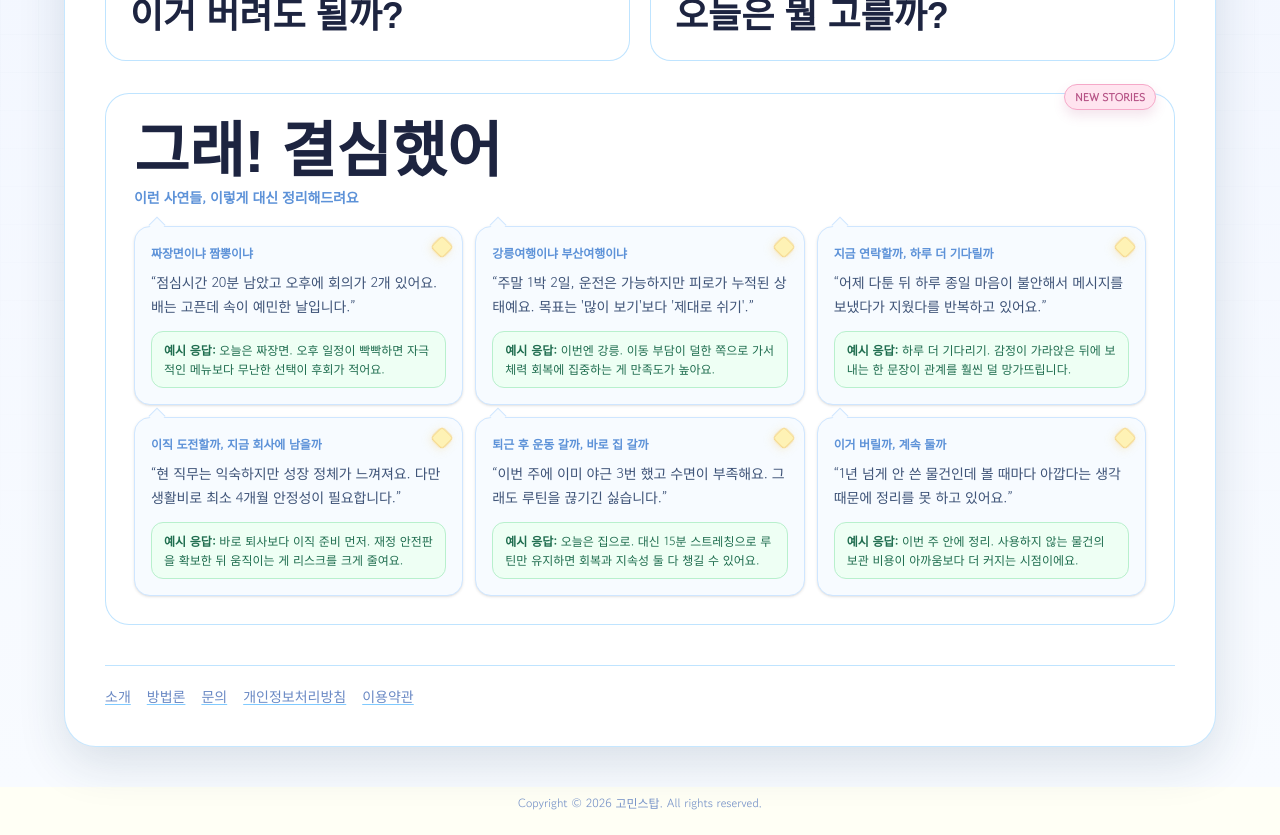
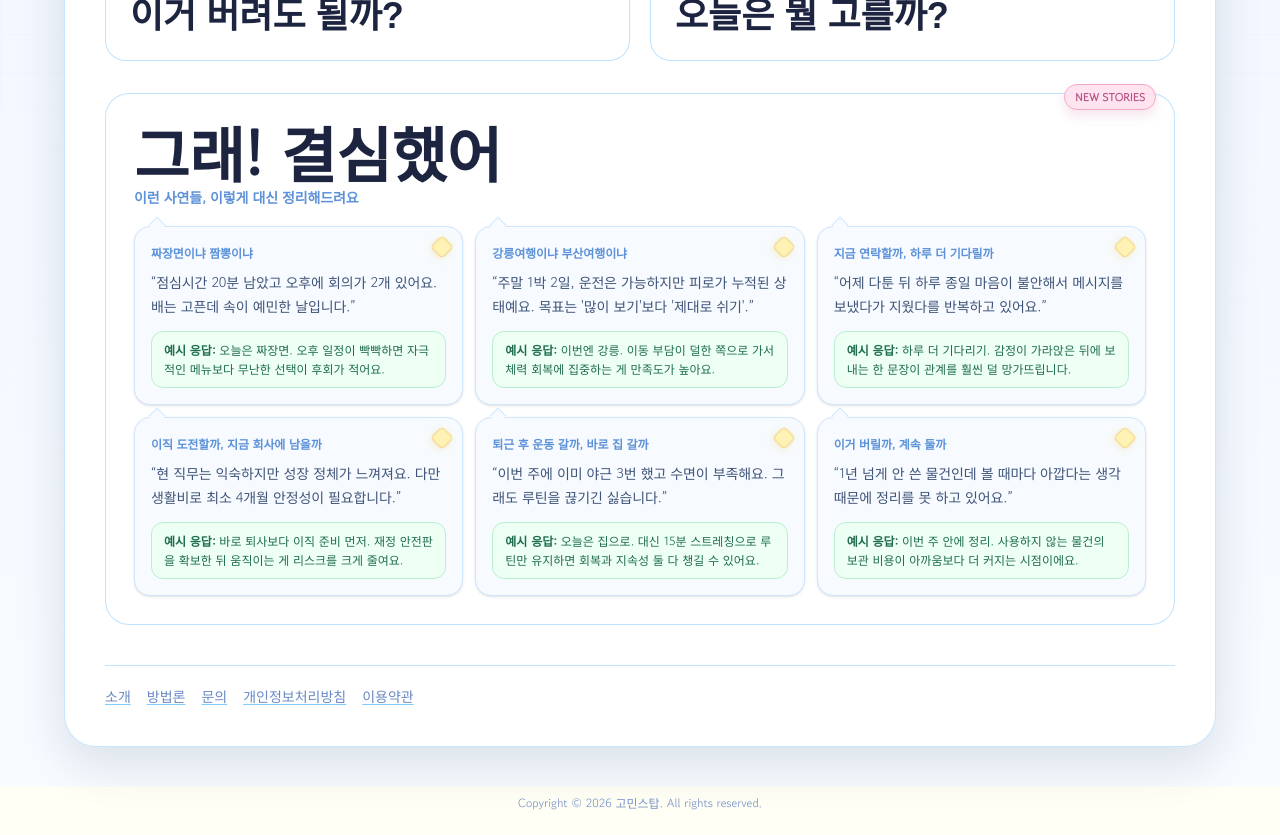
Before and after one commit to kiwi-content/decision-lab-ko, a Next.js app: page / in a window 1280 px wide. Shown: the part 840-1675 px from the top of the page. Built offline with nearby package versions, Linux system fonts and the light colour scheme; no server answers; a web font is replaced by a local one.

Commit message:
Match Korean story heading font with subtitle

```diff
--- a/app/ko/page.tsx
+++ b/app/ko/page.tsx
@@ -135,7 +135,7 @@ export default function KoreanHome() {
 
         <section className="relative mt-8 rounded-3xl border border-[#80caff]/50 bg-white/80 p-5 sm:p-7">
           <span className="ribbon-tag">NEW STORIES</span>
-          <h2 className="display-font mb-1 text-4xl font-extrabold text-[#1d2440] sm:text-6xl">
+          <h2 className="mb-1 text-4xl font-extrabold text-[#1d2440] sm:text-6xl">
             그래! 결심했어
           </h2>
           <p className="mb-4 text-sm font-semibold text-[#5d92d8]">이런 사연들, 이렇게 대신 정리해드려요</p>
```
